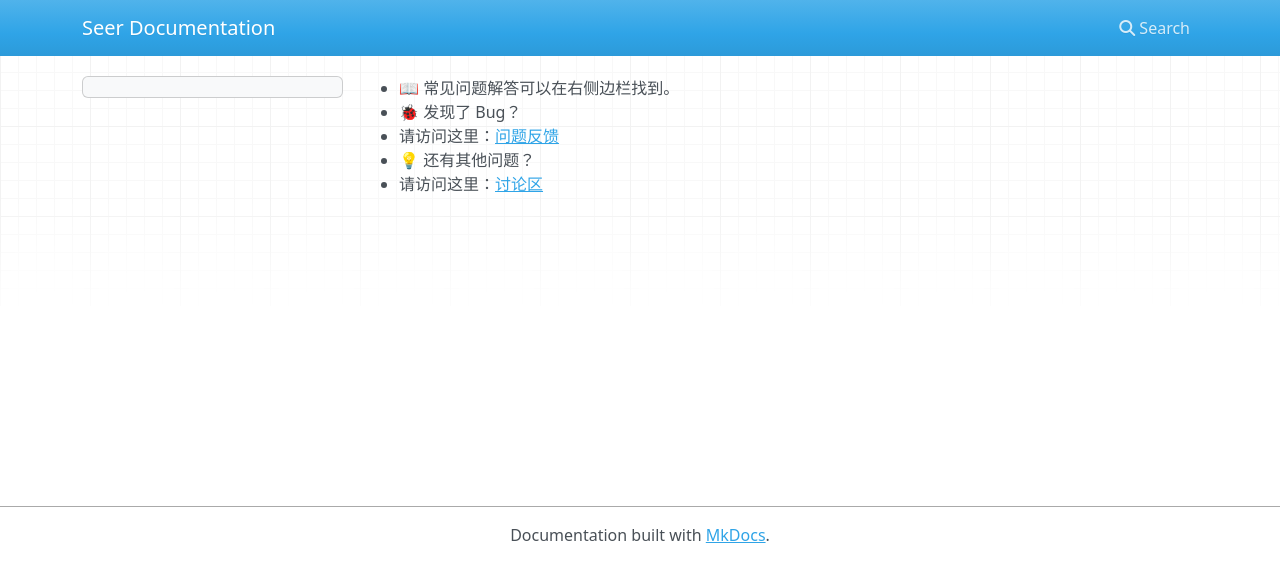
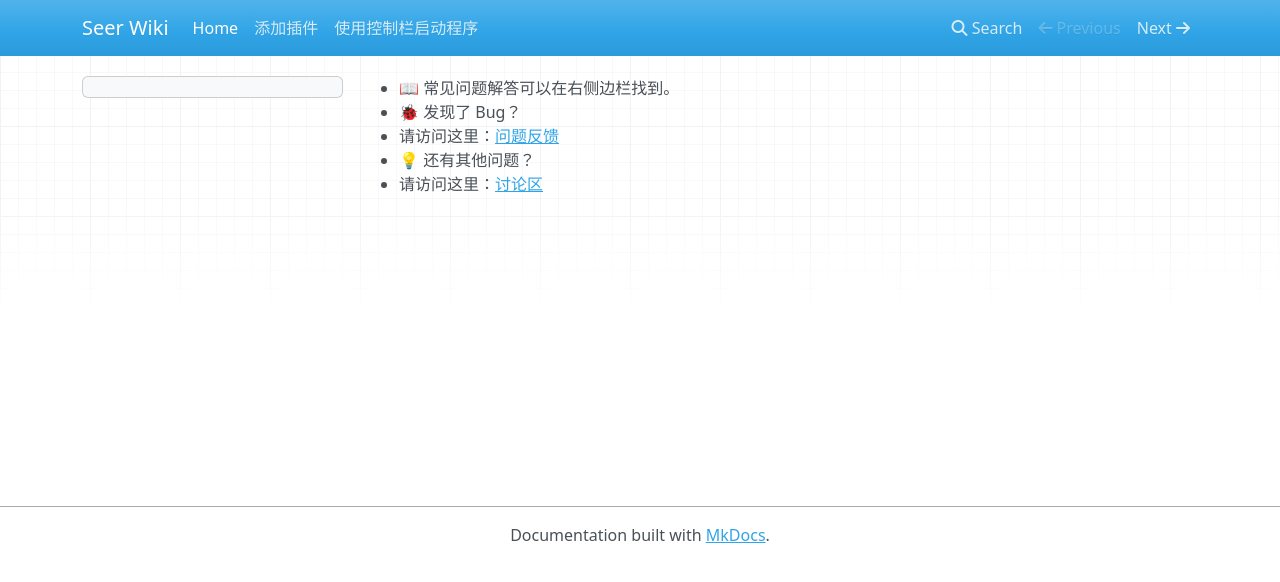
Before and after one commit to ccseer/Seer-Feedback-CN, an MkDocs documentation site: the page built from docs/index.md, in a window 1280 px wide. Shown: the top 582 px of the page. Built offline with MkDocs 1.6.1, drawn with Linux system fonts in a browser that asks for light colours; nearby versions of some CDN libraries.

Commit message:
Update mkdocs.yml

```diff
--- a/mkdocs.yml
+++ b/mkdocs.yml
@@ -1,5 +1,7 @@
-site_name: Seer Documentation
+site_name: Seer Wiki
 nav:
   - Home: index.md
+  - 添加插件: 1.-如何添加插件.md
+  - 使用控制栏启动程序: 2.-如何使用控制栏启动程序.md
 theme:
   name: mkdocs
```
